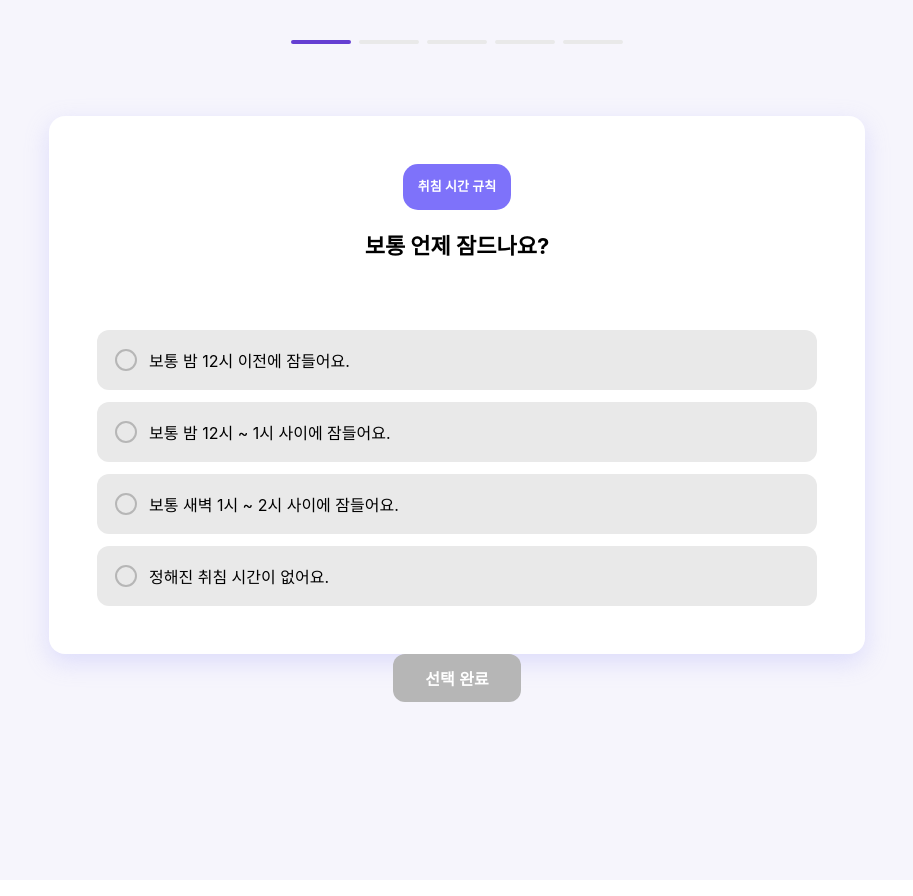
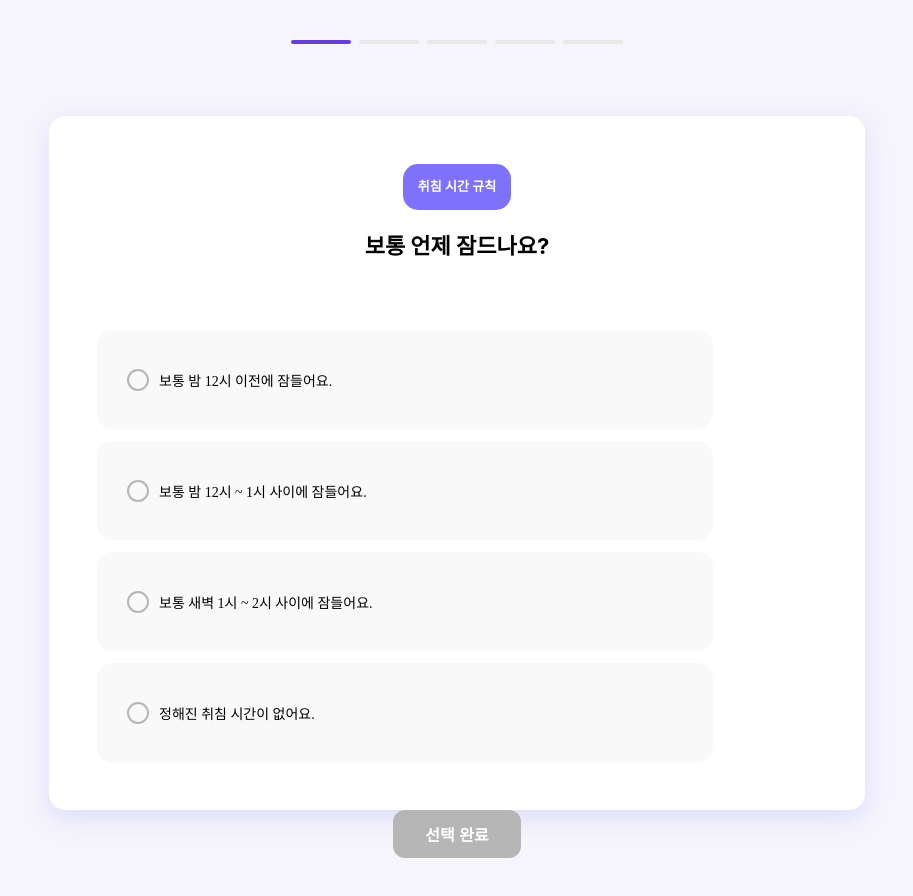
Before and after one commit to LikeLionHGU/Yesod_Kimchijjim_Front, a React (Create React App) app: page / in a window 1280 px wide. Shown: the whole page, without its empty margins (183-1096 px from the left). Built offline with nearby package versions, Linux system fonts and the light colour scheme.

Commit message:
testpage css edit

```diff
--- a/src/components/AnswerOption.js
+++ b/src/components/AnswerOption.js
@@ -1,3 +1,45 @@
+
+// import styled from "styled-components";
+// import { Colors } from "../styles/colors";
+
+// function AnswerOption({ text, selected, onClick }) {
+//   return (
+//     <Option $selected={selected} onClick={onClick}>
+//       <Circle $selected={selected} />
+//       {text}
+//     </Option>
+//   );
+// }
+
+// export default AnswerOption;
+
+// const Option = styled.div`
+//   display: flex;
+//   align-items: center;
+//   gap: 12px;
+//   padding: 16px;
+//   border-radius: 12px;
+//   cursor: pointer;
+
+//   background: ${({ $selected }) =>
+//     $selected ? Colors.fixWhite : Colors.detailWhite};
+//   border: ${({ $selected }) =>
+//     $selected
+//       ? `2px solid ${Colors.mainPurple}`
+//       : "2px solid transparent"};
+// `;
+
+// const Circle = styled.div`
+//   width: 18px;
+//   height: 18px;
+//   border-radius: 50%;
+//   border: 2px solid
+//     ${({ $selected }) =>
+//       $selected ? Colors.mainPurple : Colors.borderLine};
+//   background: ${({ $selected }) =>
+//     $selected ? Colors.mainPurple : "transparent"};
+// `;
+
 
 import styled from "styled-components";
 import { Colors } from "../styles/colors";
@@ -6,36 +48,74 @@ function AnswerOption({ text, selected, onClick }) {
   return (
     <Option $selected={selected} onClick={onClick}>
       <Circle $selected={selected} />
-      {text}
+      <Text $selected={selected}>{text}</Text>
     </Option>
   );
 }
 
 export default AnswerOption;
 
+
 const Option = styled.div`
   display: flex;
+  width: 556px;
+  height: 61px;
+  padding: 17px 28px;
   align-items: center;
-  gap: 12px;
-  padding: 16px;
-  border-radius: 12px;
+  gap: 10px;
+  border-radius: 15px;
   cursor: pointer;
 
-  background: ${({ $selected }) =>
-    $selected ? Colors.fixWhite : Colors.detailWhite};
-  border: ${({ $selected }) =>
-    $selected
-      ? `2px solid ${Colors.mainPurple}`
-      : "2px solid transparent"};
+  /*디폴트*/
+  background: ${Colors.fixWhite};
+  border: 2px solid transparent;
+
+  /*hover 시*/
+  &:hover {
+    border: 2px solid ${Colors.mainPurple};
+    opacity: 0.7;
+    background: ${Colors.backgroundColor}; /* var(--BG, #F6F5FC) */
+    box-shadow: 0 0 15px 0 ${Colors.boxShadowPurple};
+  }
+
+  /*selected 상태*/
+  ${({ $selected }) =>
+    $selected &&
+    `
+      border: 2px solid ${Colors.mainPurple};
+      background: ${Colors.backgroundColor};
+      box-shadow: 0 0 15px 0 ${Colors.boxShadowPurple};
+      opacity: 1;
+    `}
 `;
 
 const Circle = styled.div`
   width: 18px;
   height: 18px;
   border-radius: 50%;
-  border: 2px solid
-    ${({ $selected }) =>
-      $selected ? Colors.mainPurple : Colors.borderLine};
-  background: ${({ $selected }) =>
-    $selected ? Colors.mainPurple : "transparent"};
+
+  /*디폴트*/
+  border: 2px solid ${Colors.borderLine};
+  background: transparent;
+
+  /*selected 상태*/
+  ${({ $selected }) =>
+    $selected &&
+    `
+      border: 2px solid ${Colors.mainPurple};
+      background: ${Colors.mainPurple};
+    `}
 `;
+
+const Text = styled.div`
+  font-family: ${Colors.font};
+  font-size: 14px;
+  color: ${Colors.black};
+
+  ${({ $selected }) =>
+    $selected &&
+    `
+      color: ${Colors.secondPurple};
+      font-weight: 600;
+    `}
+`;
```
Also changed, not shown: src/pages/TestPage/TestPage.js (line endings or trailing spaces).
